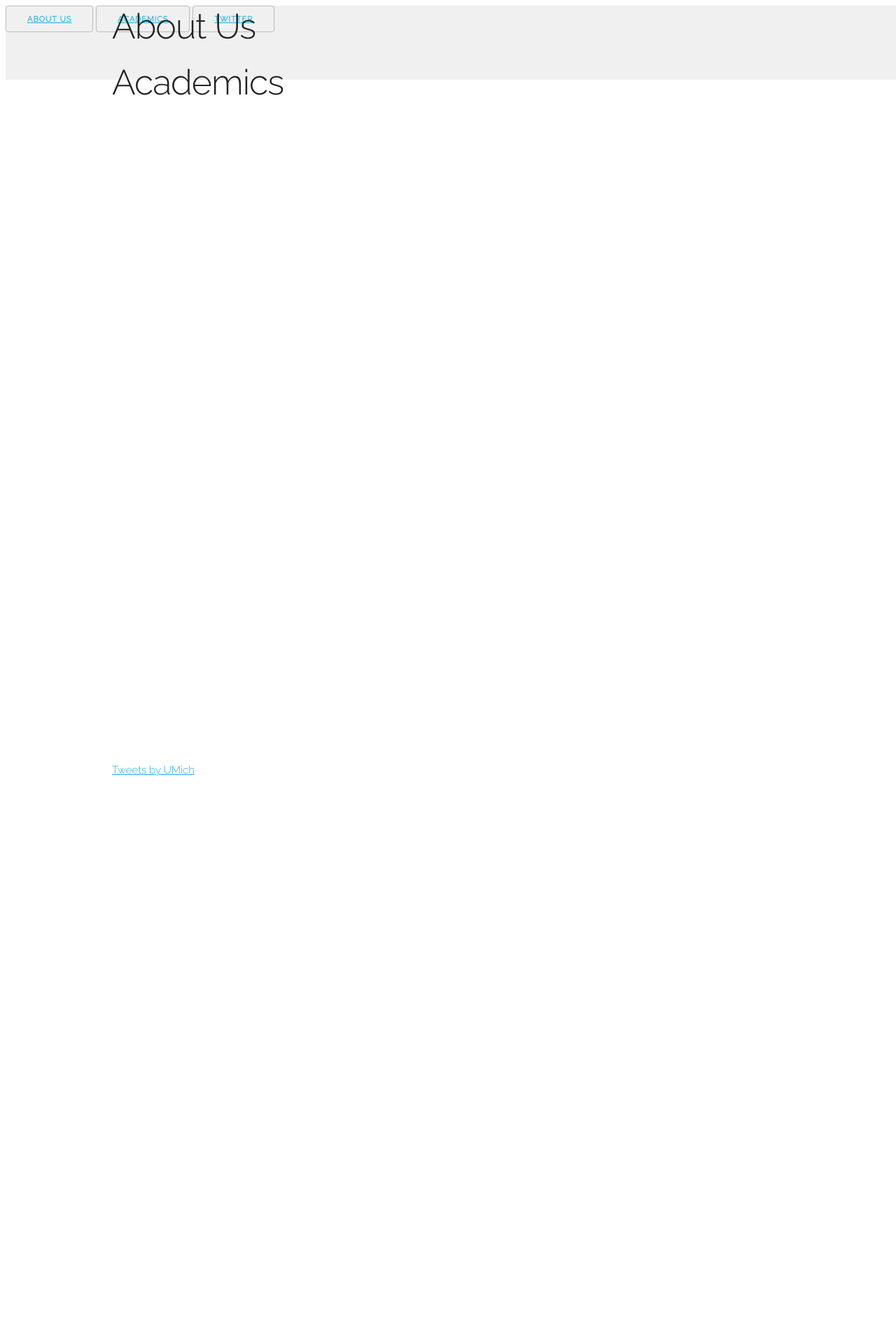
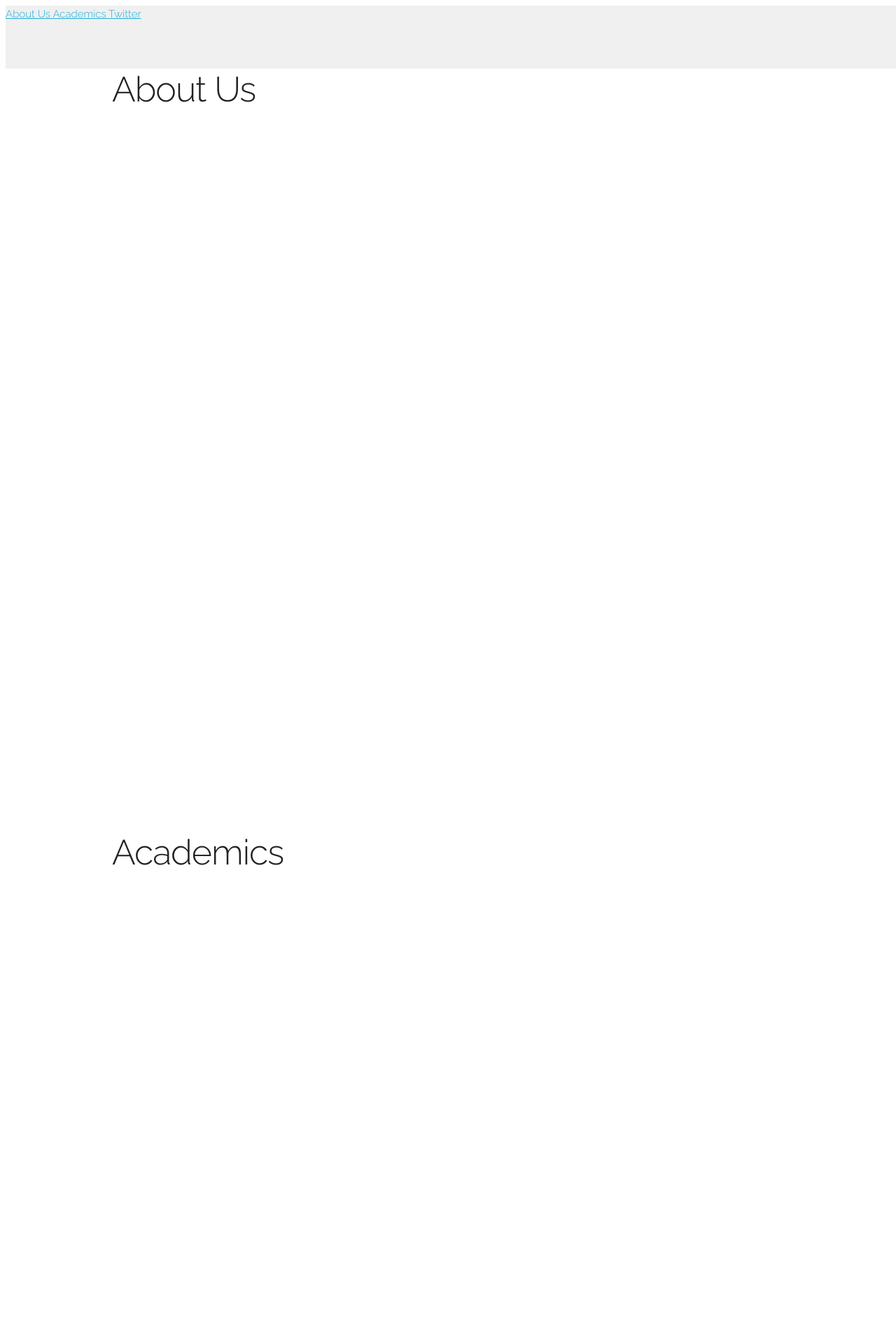
Before and after one commit to zyang7/UMich-Campus-Resources, a Flask app: page / in a window 1280 px wide. Shown: the top 1920 px of the page at 70% size. Run offline with Flask 2, Linux system fonts and the light colour scheme; some libraries are stand-ins or nearby versions.

Commit message:
fixed header

```diff
--- a/static/skeleton.css
+++ b/static/skeleton.css
@@ -28,18 +28,19 @@
 /* Our Modifications
 –––––––––––––––––––––––––––––––––––––––––––––––––– */
 #aboutUs {
-	padding-top:106px
 	height: 1000px;
-	/*background-image: url("LaptopCoffee.jpg");*/
+	padding-top: 90px;
 }
 #academics {
 	height: 1000px;
+	padding-top: 90px;
 }
 #twitter {
 	height: 1000px;
+	padding-top: 90px;
 }
 .header {
-	height:106px;
+	height: 90px;
 	background:#F0F0F0;
 	position: fixed;
 	width: 100%;
--- a/templates/base.html
+++ b/templates/base.html
@@ -16,9 +16,14 @@
   <body>
     <div id="content">
     <div class="header">
+      <a href="#aboutUs"> About Us </a>
+      <a href="#academics"> Academics </a>
+      <a href="#twitter"> Twitter </a>
+    <!--
       <div class="button"> <a href="#aboutUs"> About Us </a> </div>
       <div class="button"> <a href="#academics"> Academics </a> </div>
       <div class="button"> <a href="#twitter"> Twitter </a> </div>
+      -->
     </div>
 	  {% block content %}
 	  {% endblock %}
```
